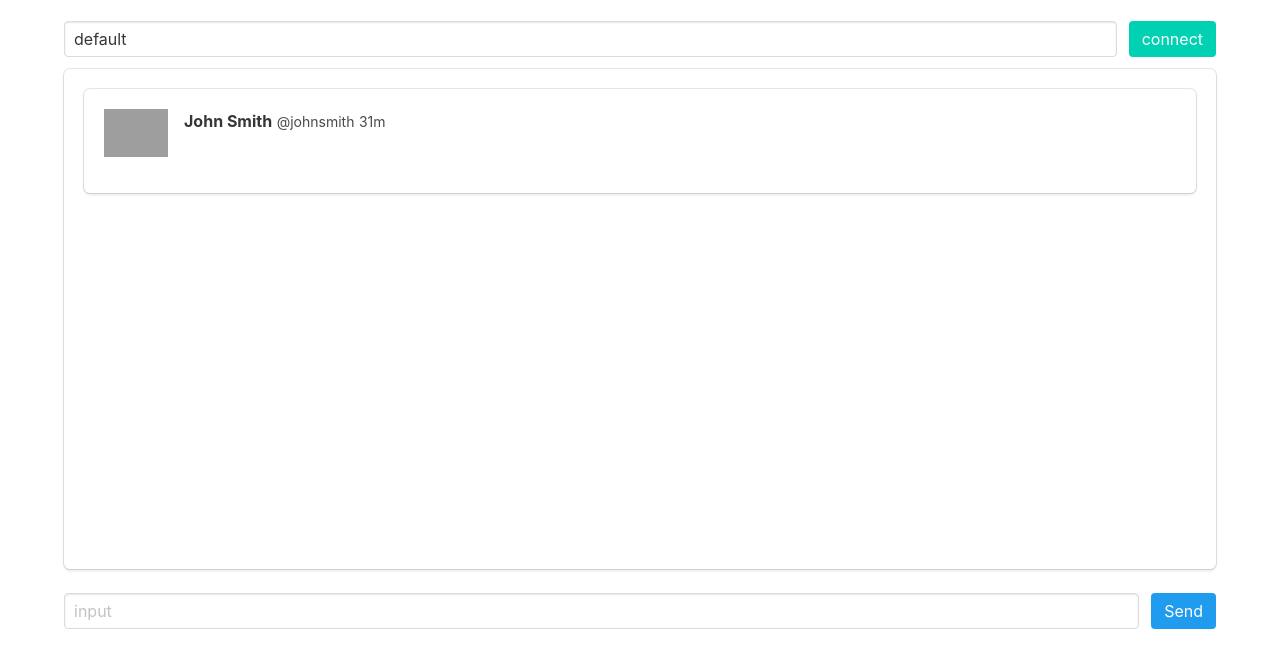
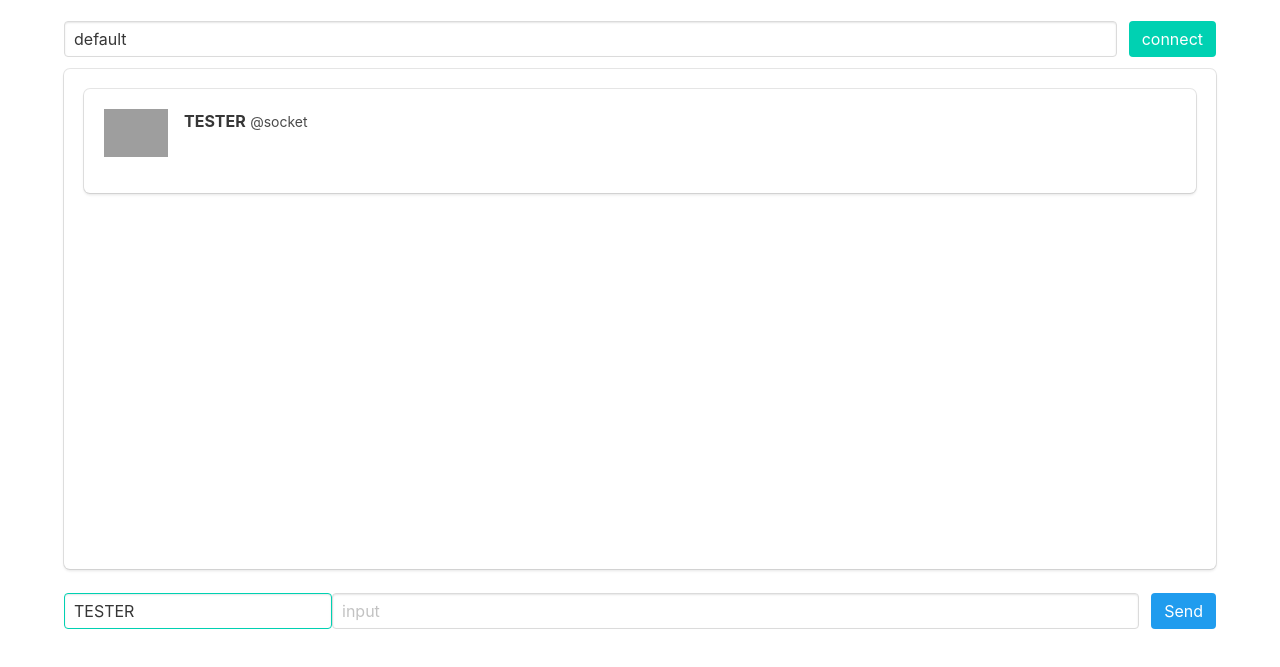
Before and after one commit to gyuha/typescript-socket.io, a website: page public/index.html in a window 1280 px wide. Both pictures are taken after a click on the link "Send". Shown: the part 87-754 px from the top of the page. Drawn offline with nearby package versions, Linux system fonts and the light colour scheme; no server answers; grey boxes are pictures that could not be loaded.

Commit message:
이름 기능 추가

```diff
--- a/public/form.js
+++ b/public/form.js
@@ -1,16 +1,17 @@
 console.log('test');
 
-function setMessage(message) {
+function setMessage(name, message) {
   var template = $('#template').html();
   var compiled = _.template(template);
-  var html = compiled({ message: message });
+  var html = compiled({ name, message });
   $('#messages').append(html);
   $('#messages').animate({ scrollTop: $('#messages').prop('scrollHeight') }, 500);
 }
 
 function enterMessage() {
+  var name = $('#name').val();
   var message = $('#input').val();
-  sendMessage(message);
+  sendMessage(name, message);
   $('#input').val('');
 }
 
--- a/public/index.html
+++ b/public/index.html
@@ -27,6 +27,13 @@
       </div>
       <div class="box chat-box" id="messages">
       </div>
+      <div class="field is-horizontal">
+        <div class="is-normal">
+          <div class="control">
+            <input class="input is-primary" id="name" type="text" placeholder="Name" value="TESTER">
+          </div>
+        </div>
+        <div class="field-body">
           <div class="field is-grouped">
             <p class="control is-expanded">
               <input class="input" type="text" placeholder="input" id="input">
@@ -36,6 +43,8 @@
                 Send
               </a>
             </p>
+          </div>
+        </div>
       </div>
     </div>
   </section>
@@ -52,7 +61,7 @@
       <div class="media-content">
         <div class="content">
           <p>
-            <strong>John Smith</strong> <small>@johnsmith</small> <small>31m</small>
+            <strong>{{ name }}</strong> <small>@socket</small>
             <br>
             {{ message }}
           </p>
--- a/public/socket.js
+++ b/public/socket.js
@@ -17,12 +17,11 @@ function connectRoom() {
   });
 
   socket.on('message', function(msg) {
-    console.log(msg);
-    setMessage(msg.message);
+    setMessage(msg.name, msg.message);
   });
 }
 
-function sendMessage(message) {
-  setMessage(message);
-  socket.emit('message', { message: message });
+function sendMessage(name, message) {
+  setMessage(name, message);
+  socket.emit('message', { name, message });
 }
--- a/src/chat.ts
+++ b/src/chat.ts
@@ -24,9 +24,9 @@ export class Chat {
 
       socket.join(ch);
       socket.on('message', (data: any) => {
-        console.log('TCL: Message -> data', data);
         _this.onMessage(socket, ch, data);
       });
+
       socket.on('disconnect', this.onDisconnect);
     });
   }
```
Lines whose indentation alone changed are shown as unchanged.
